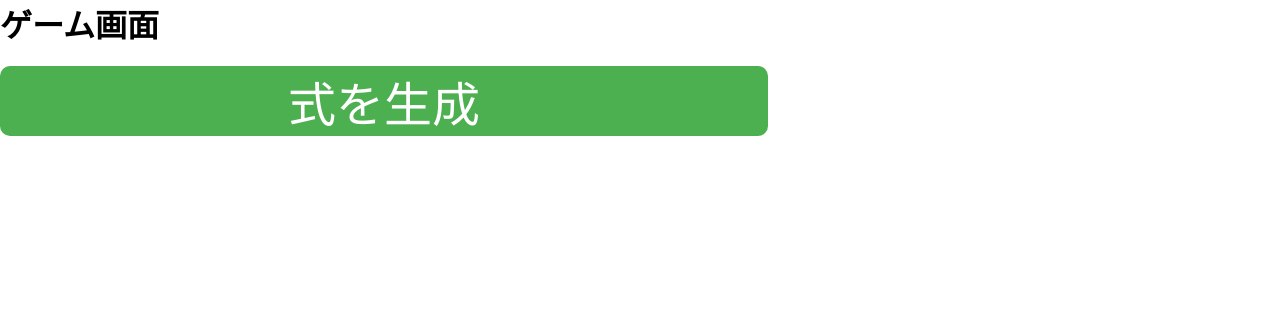
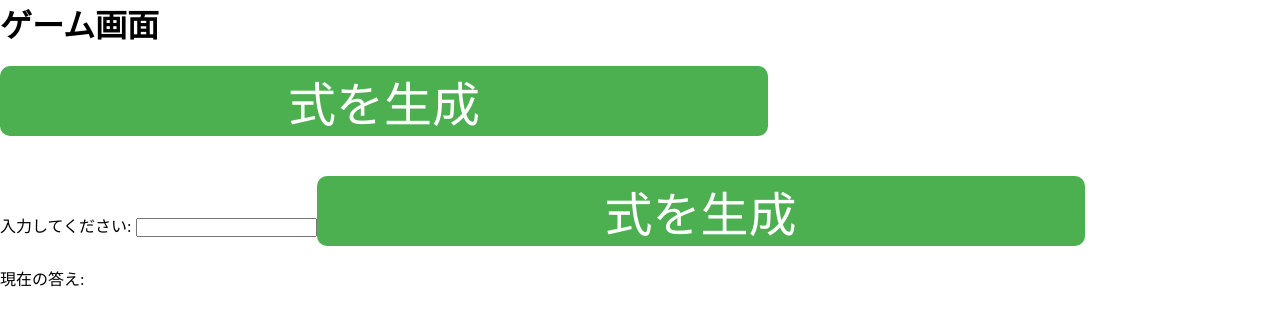
Before and after one commit to kusawokoshitemori/math_calculation_memory, a React app: page /game in a window 1280 px wide. Shown: the top 326 px of the page. Built offline with nearby package versions, Linux system fonts and the light colour scheme.

Commit message:
現在の答えがこんな感じになった

```diff
--- /dev/null
+++ b/src/components/input_empty.tsx
@@ -0,0 +1,46 @@
+import React, { useState, useEffect } from "react";
+import "../styles/component.css"; // components.cssをインポート
+
+interface InputEmptyProps {
+  answer: number[]; // answerはnumber配列型
+  setAnswer: React.Dispatch<React.SetStateAction<number[]>>; // setAnswerの型
+  generateExpression: () => void; // generateExpressionの型
+}
+
+const InputEmpty: React.FC<InputEmptyProps> = ({
+  answer,
+  setAnswer,
+  generateExpression,
+}) => {
+  const [inputValue, setInputValue] = useState<number>();
+
+  // 入力値が変更された時に値を更新する
+  const handleInputChange = (e: React.ChangeEvent<HTMLInputElement>) => {
+    const newValue = parseFloat(e.target.value); // 入力値を数値に変換
+    setInputValue(newValue);
+  };
+
+  // inputValueが変化するたびに実行
+  useEffect(() => {
+    if (inputValue === answer[0]) {
+      console.log("正解");
+    }
+  }, [inputValue]);
+
+  return (
+    <div>
+      <label htmlFor="userInput">入力してください: </label>
+      <input
+        type="number"
+        id="userInput"
+        value={inputValue}
+        onChange={handleInputChange} // 入力値変更時に状態を更新
+      />
+      <button onClick={generateExpression}>式を生成</button>{" "}
+      {/* ボタンを追加 */}
+      <p>現在の答え: {answer.join(", ")}</p> {/* 現在の答えを表示 */}
+    </div>
+  );
+};
+
+export default InputEmpty;
--- a/src/components/math_formula.tsx
+++ b/src/components/math_formula.tsx
@@ -1,9 +1,13 @@
 import React, { useState, useEffect } from "react";
 import "../styles/component.css"; // styles/component.cssをインポート
 
-const Math_formula = () => {
-  const [expression, setExpression] = useState("");
-  const [answer, setAnswer] = useState<number[]>([]);
+interface MathFormulaProps {
+  answer: number[];
+  setAnswer: React.Dispatch<React.SetStateAction<number[]>>;
+}
+
+const Math_formula: React.FC<MathFormulaProps> = ({ answer, setAnswer }) => {
+  const [expression, setExpression] = useState<string>("");
 
   useEffect(() => {
     console.log(answer); // answer が更新された後に実行される
@@ -22,6 +26,7 @@ const Math_formula = () => {
     setExpression(`${num1} + ${num2}`);
     addAnswer(num1 + num2);
   };
+
   return (
     <div>
       <button onClick={generateExpression}>式を生成</button>
--- a/src/views/GameScene.tsx
+++ b/src/views/GameScene.tsx
@@ -1,10 +1,13 @@
 import React, { useState, useEffect } from "react";
 import TimeLimitTimer from "../components/TimeLimitTimer";
 import Math_formula from "../components/math_formula";
+import InputEmpty from "../components/input_empty";
 import backgroundImage1 from "../images/背景_夏_涼しい.jpeg";
 import "../styles/style.css";
 
 const Game: React.FC = () => {
+  const [answer, setAnswer] = useState<number[]>([]); // answer状態を管理 これでこっちに配列を用意できる
+
   const [timeLeft, setTimeLeft] = useState(30); // 初期制限時間を30秒に設定
 
   useEffect(() => {
@@ -17,9 +20,23 @@ const Game: React.FC = () => {
     return () => clearInterval(timer);
   }, []);
 
+  //答え確認用
+  useEffect(() => {
+    console.log("Current answers in parent:", answer);
+  }, [answer]);
+
   /* 誤答した時に5秒引くやつ */
   const handleIncorrectAnswer = () => {
     setTimeLeft((prev) => Math.max(prev - 5, 0)); // 5秒を引く。ただし、負の値にはしない
+  };
+
+  // 親コンポーネントで generateExpression 関数を定義(別の子コンポーネントに)
+  const generateExpression = () => {
+    const num1 = Math.floor(Math.random() * 100);
+    const num2 = Math.floor(Math.random() * 100);
+    const newAnswer = num1 + num2;
+    setAnswer([...answer, newAnswer]); // 答えを更新
+    return `${num1} + ${num2}`; // 数式を返す
   };
 
   return (
@@ -29,7 +46,12 @@ const Game: React.FC = () => {
         timeLeft={timeLeft}
         onIncorrectAnswer={handleIncorrectAnswer}
       />*/}
-      <Math_formula />
+      <Math_formula answer={answer} setAnswer={setAnswer} />
+      <InputEmpty
+        answer={answer}
+        setAnswer={setAnswer}
+        generateExpression={generateExpression}
+      />
       {/* 他のゲームロジックを追加 */}
     </div>
   );
```
